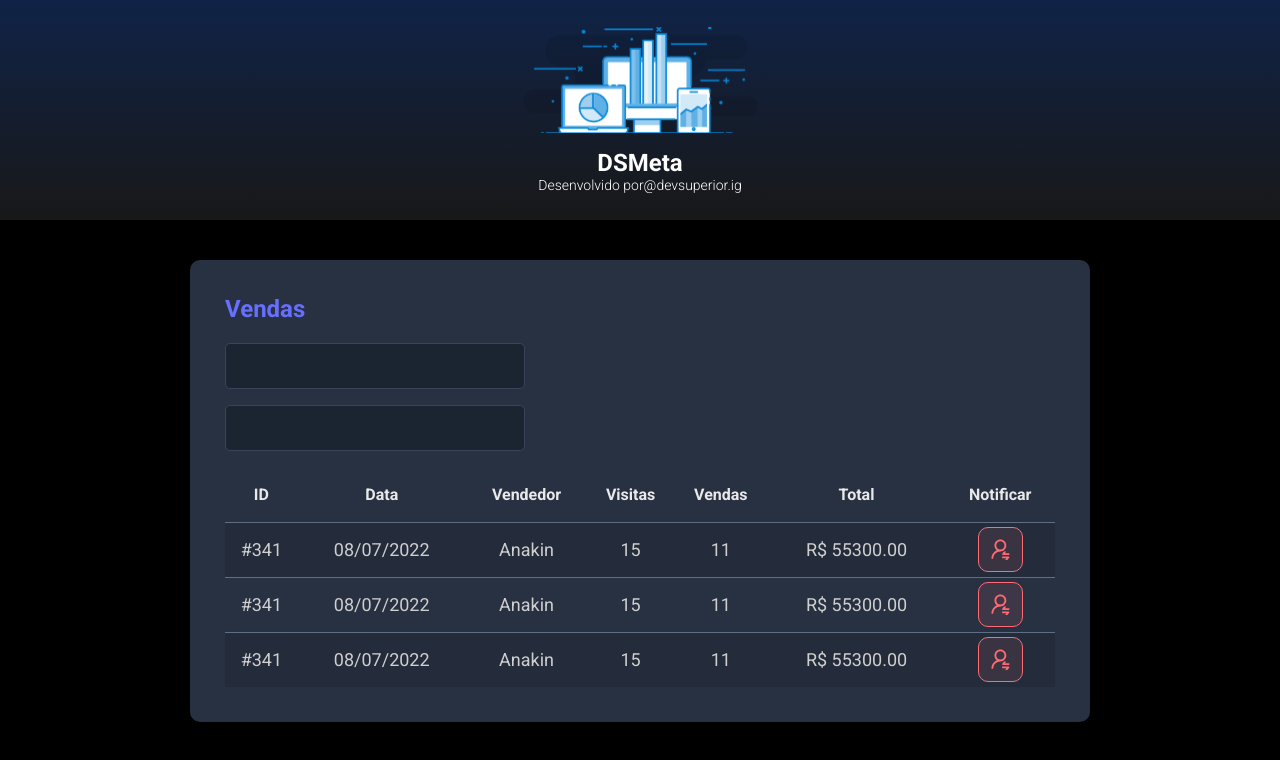
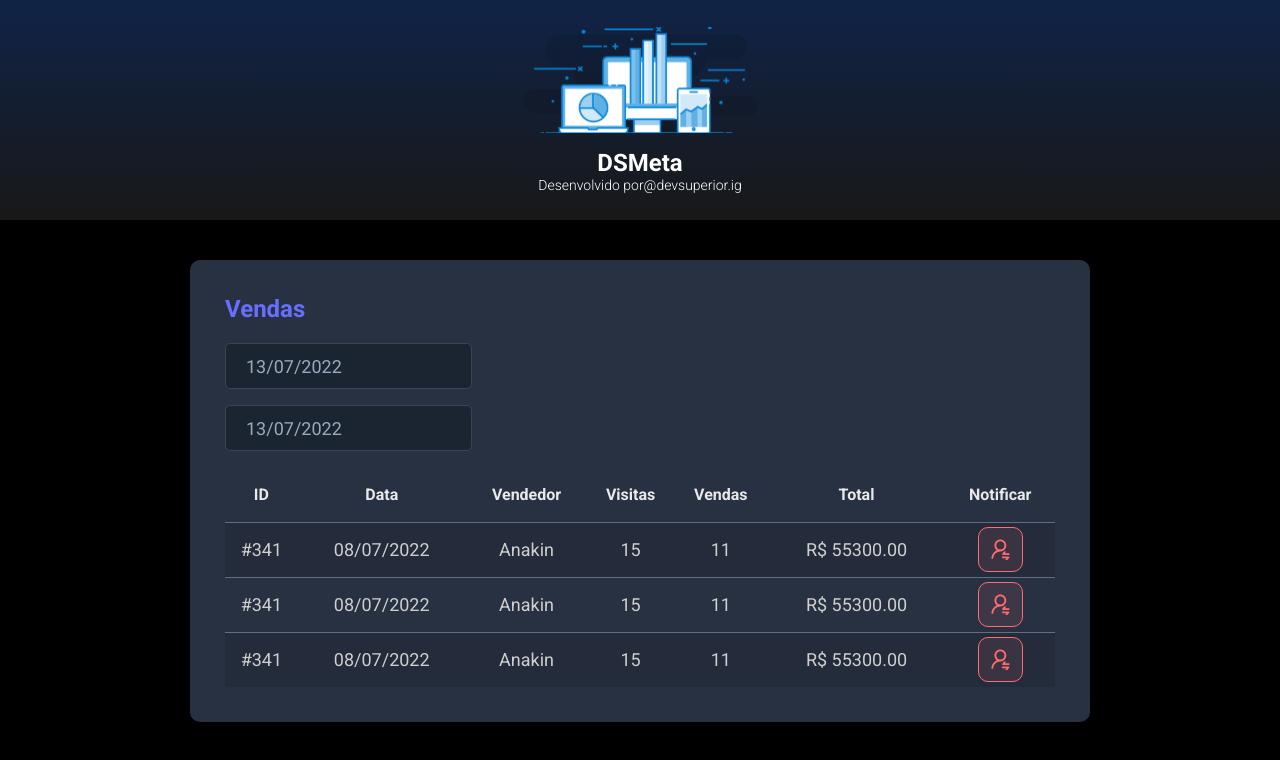
Before and after one commit to daygds12/dsmeta, a React (Vite) app in the folder frontend/: page / in a window 1280 px wide. Shown: the top 760 px of the page. Built offline with nearby package versions, Linux system fonts and the light colour scheme.

Commit message:
datepicker

```diff
--- a/frontend/src/components/SalesCard/index.tsx
+++ b/frontend/src/components/SalesCard/index.tsx
@@ -1,6 +1,7 @@
 import NotificationButton from '../NotificationButton'
 import './styles.css'
-
+import DatePicker from "react-datepicker";
+import "react-datepicker/dist/react-datepicker.css";
 
 function SalesCard() {
     return (
@@ -9,12 +10,24 @@ function SalesCard() {
             <h2 className="dsmeta-sales-title">Vendas</h2>
             <div>
                 <div className="dsmeta-form-control-container">
-                    <input className="dsmeta-form-control" type="text"/>
-
+                    <DatePicker selected={
+                            new Date()
+                        }
+                        onChange={
+                            (date : Date) => {}
+                        }
+                        className="dsmeta-form-control"
+                        dateFormat="dd/MM/yyyy"/>
                 </div>
             <div className="dsmeta-form-control-container">
-                    <input className="dsmeta-form-control" type="text"/>
-
+                <DatePicker selected={
+                        new Date()
+                    }
+                    onChange={
+                        (date : Date) => {}
+                    }
+                    className="dsmeta-form-control"
+                    dateFormat="dd/MM/yyyy"/>
             </div>
     </div>
 
```
Lines whose indentation alone changed are shown as unchanged.
